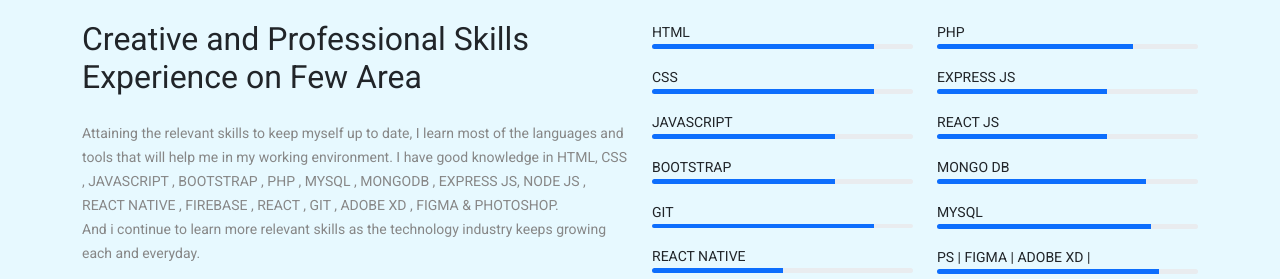
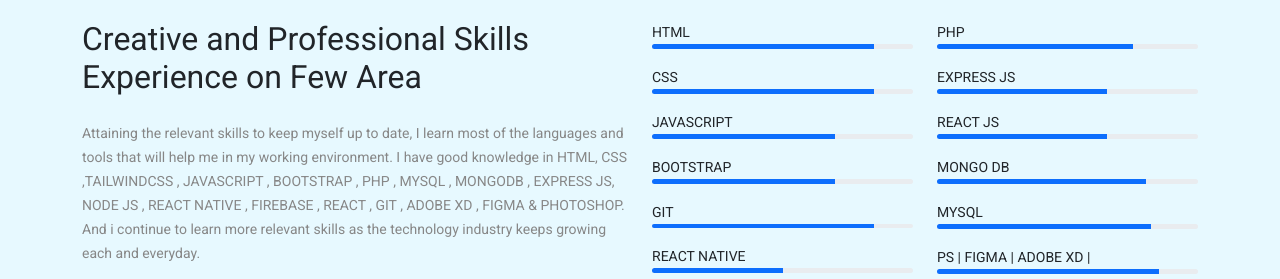
Before and after one commit to Dekin0Linux/portfolio, a plain HTML site: page index.html in a window 1280 px wide. Shown: the part 1204-1483 px from the top of the page. Drawn offline with nearby package versions, Linux system fonts and the light colour scheme.

Commit message:
ADDING TAILWIND

```diff
--- a/index.html
+++ b/index.html
@@ -132,7 +132,7 @@
                     <p class="text-primary fw-bold">SKILLSET</p>
                     <h2 class="mb-4">Creative and Professional Skills Experience on Few Area</h2>
                     <small class="text-gray">
-                        Attaining the relevant skills to keep myself up to date, I learn most of the languages and tools that will help me in my working environment. I have good knowledge in HTML, CSS , JAVASCRIPT , BOOTSTRAP , PHP , MYSQL , MONGODB , EXPRESS JS, NODE JS , REACT NATIVE , FIREBASE , REACT , GIT , ADOBE XD , FIGMA & PHOTOSHOP.
+                        Attaining the relevant skills to keep myself up to date, I learn most of the languages and tools that will help me in my working environment. I have good knowledge in HTML, CSS ,TAILWINDCSS , JAVASCRIPT , BOOTSTRAP , PHP , MYSQL , MONGODB , EXPRESS JS, NODE JS , REACT NATIVE , FIREBASE , REACT , GIT , ADOBE XD , FIGMA & PHOTOSHOP.
                         <br>
                         And i continue to learn more relevant skills as the technology industry keeps growing each and everyday.
                     </small><br>
```
